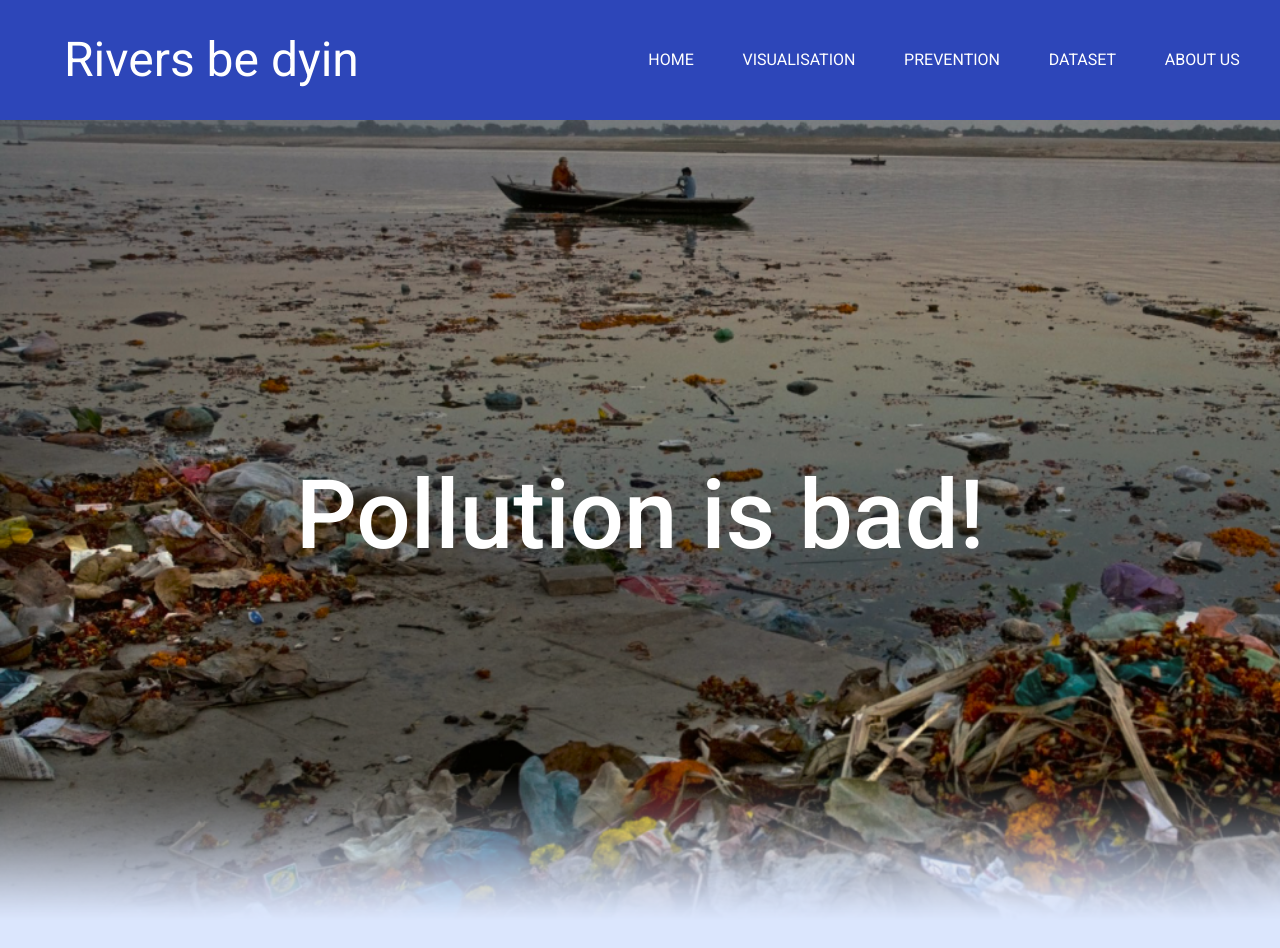
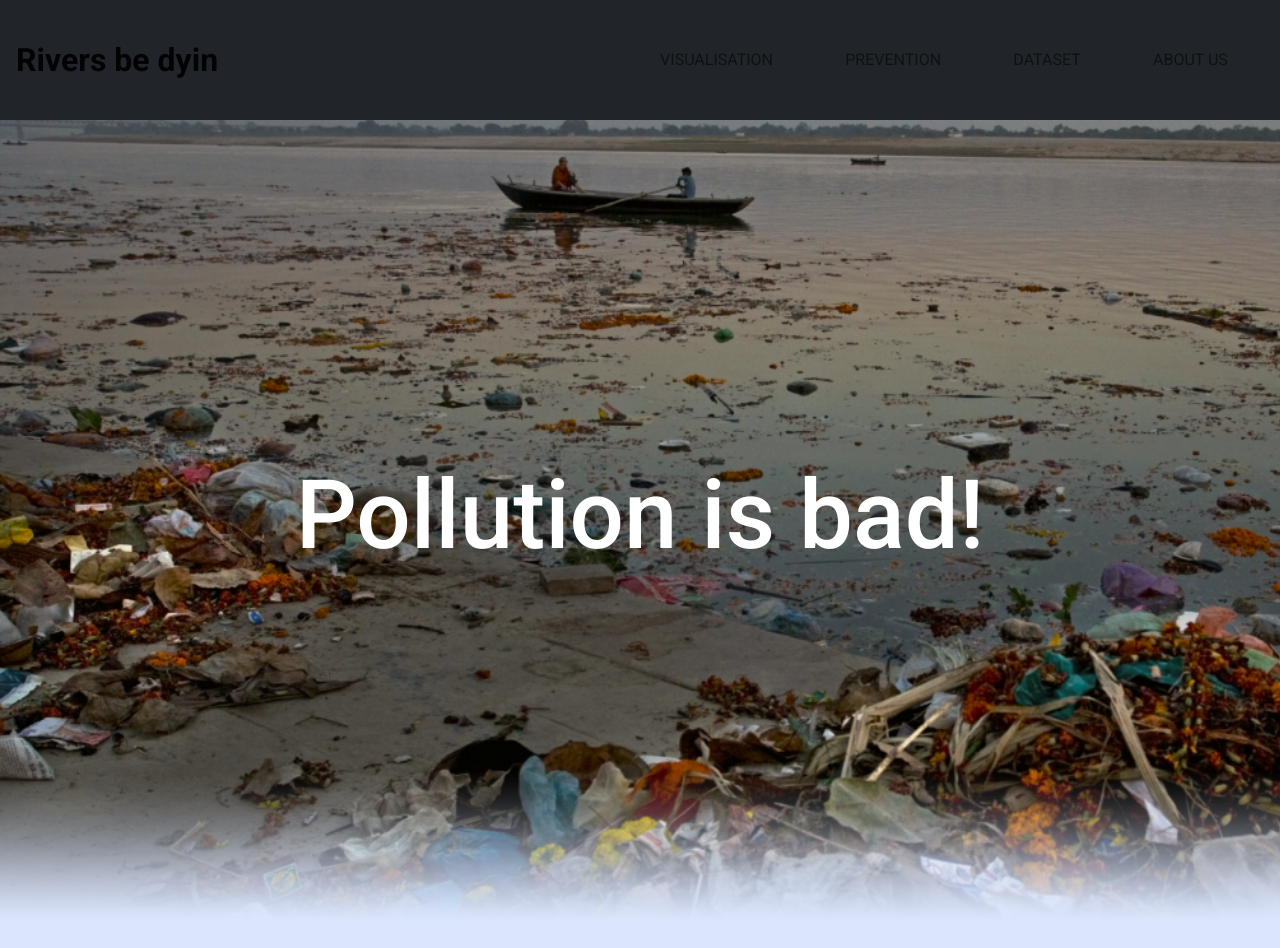
Before and after one commit to PrithviK21/D12A_WaterQualityModel, a React (Create React App) app in the folder Frontend/wqi-frontend/: page / in a window 1280 px wide. Shown: the top 948 px of the page. Built offline with nearby package versions, Linux system fonts and the light colour scheme.

Commit message:
Added react-bootstrap

```diff
--- a/Frontend/wqi-frontend/package.json
+++ b/Frontend/wqi-frontend/package.json
@@ -8,9 +8,9 @@
     "@testing-library/user-event": "^12.8.3",
     "bootstrap": "^5.1.3",
     "react": "^17.0.2",
+    "react-bootstrap": "^2.0.3",
     "react-dom": "^17.0.2",
     "react-scripts": "4.0.3",
-    "reactstrap": "^9.0.1",
     "web-vitals": "^1.1.2"
   },
   "scripts": {
--- a/Frontend/wqi-frontend/public/index.html
+++ b/Frontend/wqi-frontend/public/index.html
@@ -1,20 +1,20 @@
 <!DOCTYPE html>
 <html lang="en">
+
 <head>
   <meta charset="utf-8" />
   <link rel="icon" href="%PUBLIC_URL%/favicon.ico" />
   <meta name="viewport" content="width=device-width, initial-scale=1" />
   <meta name="theme-color" content="#000000" />
-    <meta
-      name="description"
-      content="Web site created using create-react-app"
-    />
+  <meta name="description" content="Web site created using create-react-app" />
   <link rel="apple-touch-icon" href="%PUBLIC_URL%/logo192.png" />
   <!--
       manifest.json provides metadata used when your web app is installed on a
       user's mobile device or desktop. See https://developers.google.com/web/fundamentals/web-app-manifest/
     -->
   <link rel="manifest" href="%PUBLIC_URL%/manifest.json" />
+  <link rel="stylesheet" href="https://cdn.jsdelivr.net/npm/bootstrap@5.1.3/dist/css/bootstrap.min.css"
+    integrity="sha384-1BmE4kWBq78iYhFldvKuhfTAU6auU8tT94WrHftjDbrCEXSU1oBoqyl2QvZ6jIW3" crossorigin="anonymous" />
   <!--
       Notice the use of %PUBLIC_URL% in the tags above.
       It will be replaced with the URL of the `public` folder during the build.
@@ -26,6 +26,7 @@
     -->
   <title>React App</title>
 </head>
+
 <body>
   <noscript>You need to enable JavaScript to run this app.</noscript>
   <div id="root"></div>
@@ -40,4 +41,5 @@
       To create a production bundle, use `npm run build` or `yarn build`.
     -->
 </body>
+
 </html>
--- a/Frontend/wqi-frontend/src/components/Header.jsx
+++ b/Frontend/wqi-frontend/src/components/Header.jsx
@@ -1,59 +1,61 @@
 import React from "react";
-import {
-  Collapse,
-  Navbar,
-  NavbarToggler,
-  NavbarBrand,
-  Nav,
-  NavItem,
-  NavLink,
-} from "reactstrap";
+// import {
+//   Collapse,
+//   Navbar,
+//   NavbarToggler,
+//   NavbarBrand,
+//   Nav,
+//   NavItem,
+//   NavLink,
+// } from "reactstrap";
+import { Navbar, Nav } from 'react-bootstrap';
+
 function Header() {
   return (
-    <header>
-      <nav className="normie-navbar">
-        <span>Rivers be dyin</span> {/* will become image*/}
-        <ul className="header-links">
-          <a href="/">
-            <li>HOME</li>
-          </a>
-          <a href="/">
-            <li>VISUALISATION</li>
-          </a>
-          <a href="/">
-            <li>PREVENTION</li>
-          </a>
-          <a href="/">
-            <li>DATASET</li>
-          </a>
-          <a href="/">
-            <li>ABOUT US</li>
-          </a>
-        </ul>
-      </nav>
-    </header>
-    // <div>
-    //   <Navbar dark color="dark" expand="md">
-    //     <NavbarBrand>Rivers be dyin</NavbarBrand>
-    //     <NavbarToggler onClick={function noRefCheck() {}} />
-    //     <Collapse navbar>
-    //       <Nav className="me-auto" navbar>
-    //         <NavItem>
-    //           <NavLink href="/">VISUALISATION</NavLink>
-    //         </NavItem>
-    //         <NavItem>
-    //           <NavLink href="">PREVENTION</NavLink>
-    //         </NavItem>
-    //         <NavItem>
-    //           <NavLink href="">DATASET</NavLink>
-    //         </NavItem>
-    //         <NavItem>
-    //           <NavLink href="">ABOUT US</NavLink>
-    //         </NavItem>
-    //       </Nav>
-    //     </Collapse>
-    //   </Navbar>
-    // </div>
+    // <header>
+    //   <nav className="normie-navbar">
+    //     <span>Rivers be dyin</span> {/* will become image*/}
+    //     <ul className="header-links">
+    //       <a href="/">
+    //         <li>HOME</li>
+    //       </a>
+    //       <a href="/">
+    //         <li>VISUALISATION</li>
+    //       </a>
+    //       <a href="/">
+    //         <li>PREVENTION</li>
+    //       </a>
+    //       <a href="/">
+    //         <li>DATASET</li>
+    //       </a>
+    //       <a href="/">
+    //         <li>ABOUT US</li>
+    //       </a>s
+    //     </ul>
+    //   </nav>
+    // </header>
+
+    <Navbar className="normie-navbar" bg="dark" expand="md">
+      <Navbar.Brand href="/">Rivers be dyin</Navbar.Brand>
+      <Navbar.Toggle aria-controls="basic-navbar-nav" className="toggle" />
+      <Navbar.Collapse id="basic-navbar-nav">
+        <Nav className="me-auto header-links">
+          <Nav.Item>
+            <Nav.Link href="/">VISUALISATION</Nav.Link>
+          </Nav.Item>
+          <Nav.Item>
+            <Nav.Link href="">PREVENTION</Nav.Link>
+          </Nav.Item>
+          <Nav.Item>
+            <Nav.Link href="">DATASET</Nav.Link>
+          </Nav.Item>
+          <Nav.Item>
+            <Nav.Link href="">ABOUT US</Nav.Link>
+          </Nav.Item>
+        </Nav>
+      </Navbar.Collapse>
+    </Navbar>
+
   );
 }
 
--- a/Frontend/wqi-frontend/src/pages/VisMenu.jsx
+++ b/Frontend/wqi-frontend/src/pages/VisMenu.jsx
@@ -1,88 +1,165 @@
 import React from "react";
-import {
-  Button,
-  Card,
-  CardBody,
-  CardImg,
-  CardSubtitle,
-  CardText,
-  CardTitle,
-} from "reactstrap";
+// import {
+//   Button,
+//   Card,
+//   CardBody,
+//   CardImg,
+//   CardSubtitle,
+//   CardText,
+//   CardTitle,
+// } from "reactstrap";
+import { Card, Button } from "react-bootstrap";
+
 function VisMenu() {
   return (
+    // <div>
+    //   <div className="menu-container">
+    //     <div className="menu-item">
+    //       <Card>
+    //         <CardImg
+    //           alt="Card image cap"
+    //           src="https://picsum.photos/256/186"
+    //           top
+    //           width="100%"
+    //         />
+    //         <CardBody>
+    //           <CardTitle tag="h5">Card title</CardTitle>
+    //           <CardSubtitle className="mb-2 text-muted" tag="h6">
+    //             Card subtitle
+    //           </CardSubtitle>
+    //           <Button>Button</Button>
+    //         </CardBody>
+    //       </Card>
+    //     </div>
+    //     <div className="menu-item">
+    //       <Card>
+    //         <CardImg
+    //           alt="Card image cap"
+    //           src="https://picsum.photos/256/186"
+    //           top
+    //           width="100%"
+    //         />
+    //         <CardBody>
+    //           <CardTitle tag="h5">Card title</CardTitle>
+    //           <CardSubtitle className="mb-2 text-muted" tag="h6">
+    //             Card subtitle
+    //           </CardSubtitle>
+    //           <Button>Button</Button>
+    //         </CardBody>
+    //       </Card>
+    //     </div>
+
+    //     <div className="menu-item">
+    //       <Card>
+    //         <CardImg
+    //           alt="Card image cap"
+    //           src="https://picsum.photos/256/186"
+    //           top
+    //           width="100%"
+    //         />
+    //         <CardBody>
+    //           <CardTitle tag="h5">Card title</CardTitle>
+    //           <CardSubtitle className="mb-2 text-muted" tag="h6">
+    //             Card subtitle
+    //           </CardSubtitle>
+    //           <Button>Button</Button>
+    //         </CardBody>
+    //       </Card>
+    //     </div>
+    //     <div className="menu-item">
+    //       <Card>
+    //         <CardImg
+    //           alt="Card image cap"
+    //           src="https://picsum.photos/256/186"
+    //           top
+    //           width="100%"
+    //         />
+    //         <CardBody>
+    //           <CardTitle tag="h5">Card title</CardTitle>
+    //           <CardSubtitle className="mb-2 text-muted" tag="h6">
+    //             Card subtitle
+    //           </CardSubtitle>
+    //           <Button>Button</Button>
+    //         </CardBody>
+    //       </Card>
+    //     </div>
+    //   </div>
+    // </div>
+
     <div>
       <div className="menu-container">
         <div className="menu-item">
           <Card>
-            <CardImg
+            <Card.Img
               alt="Card image cap"
               src="https://picsum.photos/256/186"
               top
               width="100%"
             />
-            <CardBody>
-              <CardTitle tag="h5">Card title</CardTitle>
-              <CardSubtitle className="mb-2 text-muted" tag="h6">
+            <Card.Body>
+              <Card.Title tag="h5">Card title</Card.Title>
+              <Card.Subtitle className="mb-2 text-muted" tag="h6">
                 Card subtitle
-              </CardSubtitle>
+              </Card.Subtitle>
               <Button>Button</Button>
-            </CardBody>
+            </Card.Body>
           </Card>
         </div>
         <div className="menu-item">
           <Card>
-            <CardImg
+            <Card.Img
               alt="Card image cap"
               src="https://picsum.photos/256/186"
               top
               width="100%"
             />
-            <CardBody>
-              <CardTitle tag="h5">Card title</CardTitle>
-              <CardSubtitle className="mb-2 text-muted" tag="h6">
+            <Card.Body>
+              <Card.Title tag="h5">Card title</Card.Title>
+              <Card.Subtitle className="mb-2 text-muted" tag="h6">
                 Card subtitle
-              </CardSubtitle>
+              </Card.Subtitle>
               <Button>Button</Button>
-            </CardBody>
+            </Card.Body>
           </Card>
         </div>
 
         <div className="menu-item">
           <Card>
-            <CardImg
+            <Card.Img
               alt="Card image cap"
               src="https://picsum.photos/256/186"
               top
               width="100%"
             />
-            <CardBody>
-              <CardTitle tag="h5">Card title</CardTitle>
-              <CardSubtitle className="mb-2 text-muted" tag="h6">
+            <Card.Body>
+              <Card.Title tag="h5">Card title</Card.Title>
+              <Card.Subtitle className="mb-2 text-muted" tag="h6">
                 Card subtitle
-              </CardSubtitle>
+              </Card.Subtitle>
               <Button>Button</Button>
-            </CardBody>
+            </Card.Body>
           </Card>
         </div>
         <div className="menu-item">
           <Card>
-            <CardImg
+            <Card.Img
               alt="Card image cap"
               src="https://picsum.photos/256/186"
               top
               width="100%"
             />
-            <CardBody>
-              <CardTitle tag="h5">Card title</CardTitle>
-              <CardSubtitle className="mb-2 text-muted" tag="h6">
+            <Card.Body>
+              <Card.Title tag="h5">Card title</Card.Title>
+              <Card.Subtitle className="mb-2 text-muted" tag="h6">
                 Card subtitle
-              </CardSubtitle>
+              </Card.Subtitle>
               <Button>Button</Button>
-            </CardBody>
+            </Card.Body>
           </Card>
         </div>
       </div>
     </div>
+
   );
 }
 
```
Also changed, not shown: 1 other file (tests, documents, lock files or other folders). Lines whose indentation alone changed are shown as unchanged.
